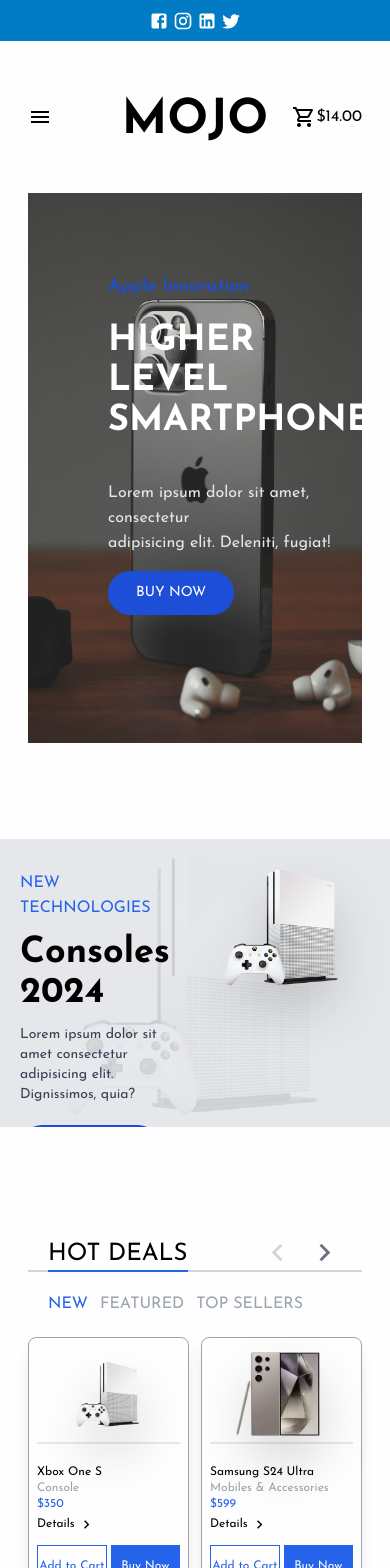
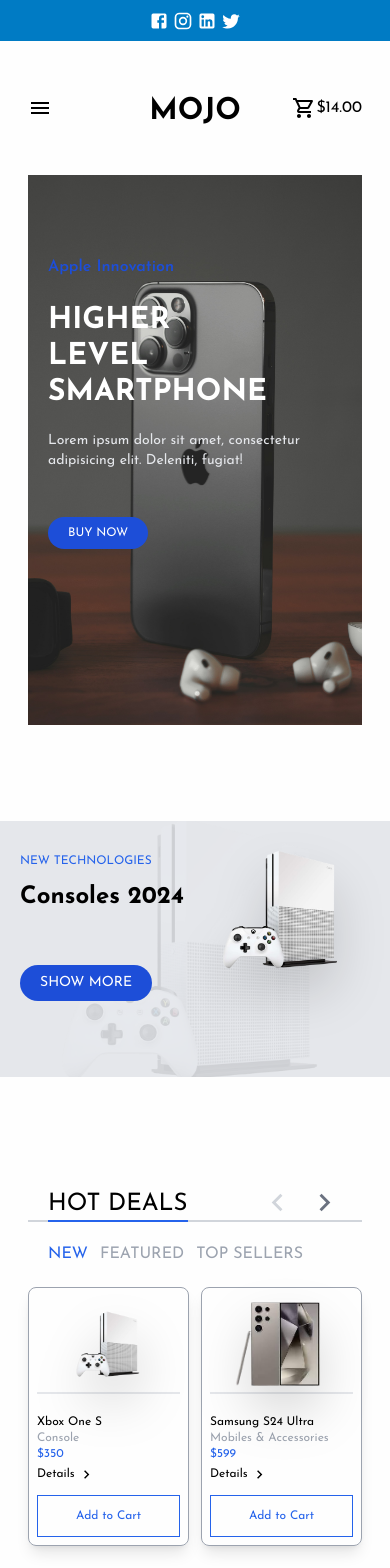
Before and after one commit to HaiderIsBack/Mojo, a React (Vite) app in the folder client/: page / in a window 390 px wide. Shown: the top 1568 px of the page. Built offline with nearby package versions, Linux system fonts and the light colour scheme.

Commit message:
Responsive Home Page

```diff
--- a/client/src/components/Footer/index.jsx
+++ b/client/src/components/Footer/index.jsx
@@ -75,10 +75,10 @@
                 <p className='text-sm place-content-center'>MOJO © {new Date().getFullYear()} By Atomic Solutions</p>
                 <p className='text-sm text-center place-content-center hidden lg:block'>Syed Zulqarnain Haider</p>
                 <ul className='flex justify-end items-center gap-3'>
-                    <li><img src="/visa-icon.png" alt="" className='w-[30px]' /></li>
-                    <li><img src="/mastercard-icon.png" alt="" className='w-[30px]' /></li>
-                    <li><img src="/easypaisa-icon.png" alt="" className='w-[30px]' /></li>
-                    <li><img src="/jazzcash-icon.png" alt="" className='w-[30px]' /></li>
+                    <li><img src="/visa-icon.png" alt="" className='w-[30px]' loading='lazy' /></li>
+                    <li><img src="/mastercard-icon.png" alt="" className='w-[30px]' loading='lazy' /></li>
+                    <li><img src="/easypaisa-icon.png" alt="" className='w-[30px]' loading='lazy' /></li>
+                    <li><img src="/jazzcash-icon.png" alt="" className='w-[30px]' loading='lazy' /></li>
                 </ul>
             </div>
         </div>
--- a/client/src/components/LimitedProducts/index.jsx
+++ b/client/src/components/LimitedProducts/index.jsx
@@ -80,8 +80,8 @@
                 <center>
                     <img src={product.imageUrl} alt="" className='w-24 h-24 sm:w-32 sm:h-32 lg:w-52 lg:h-52 object-contain drop-shadow-2xl hover:scale-110 cursor-pointer duration-150' loading='lazy' />
                 </center>
-                <h4 className='pt-5 border-t-2 border-gray-200 text-xs lg:text-lg'>{product.name}</h4>
-                <p className='text-gray-400 text-xs lg:text-md'>{product.category}</p>
+                <h4 className='pt-5 border-t-2 border-gray-200 text-xs lg:text-lg w-full overflow-hidden block whitespace-nowrap text-ellipsis'>{product.name}</h4>
+                <p className='text-gray-400 text-xs lg:text-md w-full overflow-hidden block whitespace-nowrap text-ellipsis'>{product.category}</p>
                 <h4 className='text-blue-600 text-xs lg:text-md'>${product.price}</h4>
                 <div className="details-section group cursor-pointer text-xs lg:text-md">
                     <p>Details <KeyboardArrowDown style={{fontSize: "17px"}} className='rotate-[-90deg] group-hover:rotate-0' /></p>
@@ -97,8 +97,8 @@
                     </div>
                 </div>
                 <div className="grid grid-cols-2 gap-1">
-                    <button className='w-full bg-transparent hover:bg-blue-600 hover:text-white duration-200 border-[1px] border-blue-600 text-blue-600 text-xs lg:text-md mt-2 py-3'>Add to Cart</button>
-                    <button className='w-full bg-blue-600 hover:bg-blue-700 text-xs lg:text-md text-white mt-2 py-3'>Buy Now</button>
+                    <button className='w-full col-span-2 sm:col-span-1 bg-transparent hover:bg-blue-600 hover:text-white duration-200 border-[1px] border-blue-600 text-blue-600 text-xs lg:text-md mt-2 py-3'>Add to Cart</button>
+                    <button className='w-full hidden sm:block bg-blue-600 hover:bg-blue-700 text-xs lg:text-md text-white mt-2 py-3'>Buy Now</button>
                 </div>
                 <div className="absolute top-1 right-1 flex flex-col gap-2 opacity-0 group-hover/outer:opacity-100 duration-300">
                     <div className="p-2 bg-white text-black border-[1px] border-gray-300 rounded-lg cursor-pointer">
--- a/client/src/components/Nav/index.jsx
+++ b/client/src/components/Nav/index.jsx
@@ -36,7 +36,7 @@
                     <Menu />
                 </div>
                 <div className="brand-title col-span-2 lg:col-span-1">
-                    <h1 className='font-bold text-5xl leading-none text-center mt-2 cursor-default'>MOJO</h1>
+                    <h1 className='font-bold text-3xl sm:text-5xl leading-none text-center mt-2 cursor-default'>MOJO</h1>
                 </div>
                 <div className="search-bar col-span-2 hidden lg:grid grid-cols-3 gap-2 px-5 rounded-3xl border-2 border-gray-900 align-middle">
                     <input type="text" name="" id="" placeholder='Search Products' className='outline-none col-span-2 py-2' />
@@ -124,7 +124,7 @@
                 </div>
                 <div className="col-span-6 lg:col-span-3">
                     <div className="brand-title">
-                        <h1 className='font-bold text-4xl leading-none text-center mt-2 cursor-default'>MOJO</h1>
+                        <h1 className='font-bold text-3xl sm:text-4xl leading-none text-center mt-2 cursor-default'>MOJO</h1>
                     </div>
                 </div>
                 <div className="hidden lg:block col-span-6">
--- a/client/src/pages/Home/index.jsx
+++ b/client/src/pages/Home/index.jsx
@@ -136,10 +136,10 @@
 
                 <div className="hero-img-container relative w-full h-[550px] p-0 lg:p-10">
                     <img src="/hero-img1.jpg" alt="Hero 1" className='w-full h-full object-cover' />
-                    <h5 className='absolute top-20 left-20 text-blue-700 text-lg lg:text-2xl font-semibold'>Apple Innovation</h5>
-                    <h3 className='absolute top-32 left-20 text-white text-4xl lg:text-5xl font-bold'>HIGHER<br/> LEVEL<br/> SMARTPHONE</h3>
-                    <p className='absolute top-72 left-20 text-gray-200'>Lorem ipsum dolor sit amet, consectetur<br/> adipisicing elit. Deleniti, fugiat!</p>
-                    <button className='absolute bottom-32 left-20 bg-blue-700 hover:bg-blue-800 text-white px-7 py-3 rounded-3xl text-sm duration-300'>BUY NOW</button>
+                    <h5 className='absolute top-20 left-5 sm:left-10 lg:left-20 text-blue-700 text-md sm:text-lg lg:text-2xl font-semibold'>Apple Innovation</h5>
+                    <h3 className='absolute top-32 left-5 sm:left-10 lg:left-20 text-white text-3xl sm:text-4xl lg:text-5xl font-bold'>HIGHER<br/> LEVEL<br/> SMARTPHONE</h3>
+                    <p className='absolute top-64 sm:top-72 left-5 sm:left-10 lg:left-20 text-gray-200 text-sm sm:text-md'>Lorem ipsum dolor sit amet, consectetur<br/> adipisicing elit. Deleniti, fugiat!</p>
+                    <button className='absolute bottom-44 sm:bottom-32 left-5 sm:left-10 lg:left-20 bg-blue-700 hover:bg-blue-800 text-white px-5 sm:px-7 py-2 sm:py-3 rounded-3xl text-xs sm:text-sm duration-300'>BUY NOW</button>
                 </div>
             </div>
         </div>
@@ -174,28 +174,28 @@
         <div className='block lg:hidden container mx-auto my-24'>
             <Swiper slidesPerView={1} spaceBetween={50} loop={true}>
                 <SwiperSlide>
-                    <div className="h-72 bg-gray-200 relative overflow-hidden">
-                        <img src="/Xbox-one-s.png" alt="Xbox One S" className='absolute top-1/2 left-1/2 translate-x-[-50%] translate-y-[-50%] opacity-10 z-0' />
-                        <div className="w-full grid grid-cols-2 gap-1 p-5 relative z-10">
+                    <div className="h-64 sm:h-72 bg-gray-200 relative overflow-hidden">
+                        <img src="/Xbox-one-s.png" alt="Xbox One S" className='absolute top-1/2 left-1/2 translate-x-[-50%] translate-y-[-50%] opacity-10 w-full h-full object-cover z-0' />
+                        <div className="w-full grid grid-cols-2 gap-0 p-5 relative z-10">
                             <div>
-                                <h6 className='text-blue-600 my-3'>NEW TECHNOLOGIES</h6>
-                                <h5 className='text-black font-bold text-4xl mb-3'>Consoles 2024</h5>
-                                <p className='text-gray-700 text-sm mb-5'>Lorem ipsum dolor sit amet consectetur adipisicing elit. Dignissimos, quia?</p>
-                                <button className='text-white text-sm bg-blue-700 hover:bg-blue-800 duration-200 py-3 px-6 rounded-3xl'>SHOW MORE</button>
+                                <h6 className='text-blue-600 text-xs sm:text-md my-3'>NEW TECHNOLOGIES</h6>
+                                <h5 className='text-black font-bold text-2xl mb-3'>Consoles 2024</h5>
+                                <p className='text-gray-700 hidden lg:block text-sm mb-5'>Lorem ipsum dolor sit amet consectetur adipisicing elit. Dignissimos, quia?</p>
+                                <button className='text-white text-sm bg-blue-700 hover:bg-blue-800 duration-200 py-2 px-5 rounded-3xl mt-10'>SHOW MORE</button>
                             </div>
                             <img src="/Xbox-one-s.png" alt="Xbox One S" className='drop-shadow-2xl' />
                         </div>
                     </div>
                 </SwiperSlide>
                 <SwiperSlide>
-                    <div className="h-72 bg-blue-700 relative z-10">
+                    <div className="h-64 sm:h-72 bg-blue-700 relative z-10">
                         <img src="/samsung-phone.png" alt="Samsung Ultra" className='absolute top-1/2 left-1/2 translate-x-[-50%] translate-y-[-50%] opacity-10 z-0' />
                         <div className="w-full grid grid-cols-2 gap-1 p-5 relative z-10">
                             <div>
-                                <h6 className='text-blue-300 my-3'>SAMSUNG ACCESSORIES</h6>
-                                <h5 className='text-white font-bold text-4xl mb-3'>SAMSUNG</h5>
-                                <p className='text-gray-300 text-sm mb-5'>Lorem ipsum dolor sit amet consectetur adipisicing elit. Dignissimos, quia?</p>
-                                <button className='text-black text-sm bg-white hover:bg-gray-200 duration-200 py-3 px-6 rounded-3xl'>SHOW MORE</button>
+                                <h6 className='text-blue-300 text-xs sm:text-md my-3'>SAMSUNG ACCESSORIES</h6>
+                                <h5 className='text-white font-bold text-2xl mb-3'>SAMSUNG Phones</h5>
+                                <p className='text-gray-300 hidden lg:block text-sm mb-5'>Lorem ipsum dolor sit amet consectetur adipisicing elit. Dignissimos, quia?</p>
+                                <button className='text-black text-sm bg-white hover:bg-gray-200 duration-200 py-2 px-5 rounded-3xl mt-10'>SHOW MORE</button>
                             </div>
                             <img src="/samsung-phone.png" alt="Xbox One S" className='drop-shadow-2xl' />
                         </div>
```
